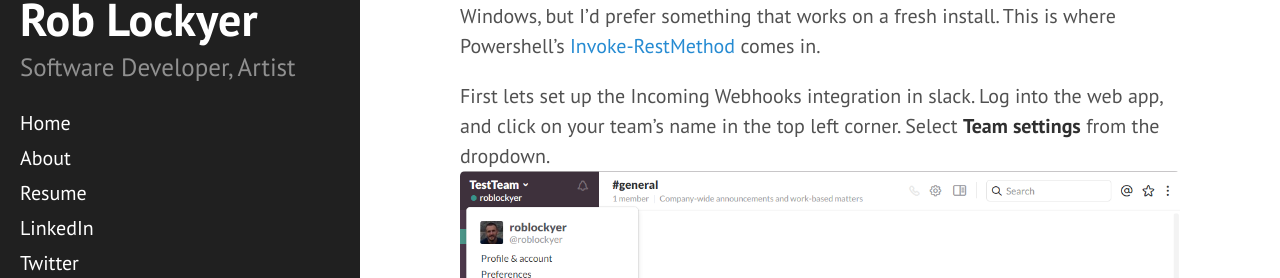
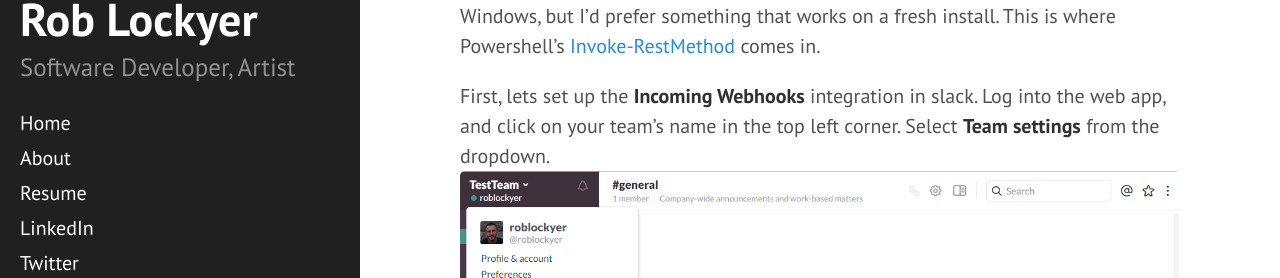
Before and after one commit to lockyer/lockyer.github.io, a Jekyll site: the page built from _posts/2016-09-04-slack-notifications-from-windows.md, in a window 1280 px wide and 900 px high. Shown: the part 369-647 px from the top of the window. Built offline with Jekyll 4.4.1, drawn with Linux system fonts in a browser that asks for light colours; comment, search, counter and statistics services are not loaded.

```diff
--- a/_posts/2016-09-04-slack-notifications-from-windows.md
+++ b/_posts/2016-09-04-slack-notifications-from-windows.md
@@ -6,7 +6,7 @@ published: true
 
 I often execute long running scripts on my development machine and want to get notified when their done, even when I'm not in the room. I'd prefer to do this without installing anything extra, because [nobody hates software more than software developers](https://blog.codinghorror.com/nobody-hates-software-more-than-software-developers/). I'm already running Slack, so one practical way to do this is by exploiting [Slack Webhooks](https://testteamchatchannel.slack.com/apps/A0F7XDUAZ-incoming-webhooks). Unfortunately, all [Slack's examples for web hooks](https://api.slack.com/incoming-webhooks)  use [cURL](https://en.wikipedia.org/wiki/CURL) and I'm developing on Windows 10. There are solutions for getting cURL on Windows, but I'd prefer something that works on a fresh install. This is where Powershell's [Invoke-RestMethod](https://technet.microsoft.com/en-us/library/hh849971.aspx) comes in.
 
-First lets set up the Incoming Webhooks integration in slack. Log into the web app, and click on your team's name in the top left corner. Select **Team settings** from the dropdown.
+First, lets set up the **Incoming Webhooks** integration in slack. Log into the web app, and click on your team's name in the top left corner. Select **Team settings** from the dropdown.
 ![TeamSettings.png]({{site.baseurl}}/assets/SlackNotifications/TeamSettings.png)
 In the menu on the left select **Configure Apps**. In the **Apps Directory** search bar at the top search for **Incoming Webhooks**.
 ![Search.png]({{site.baseurl}}/assets/SlackNotifications/Search.png)
```
